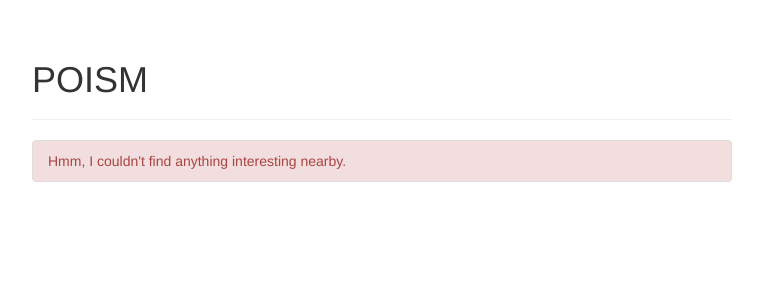
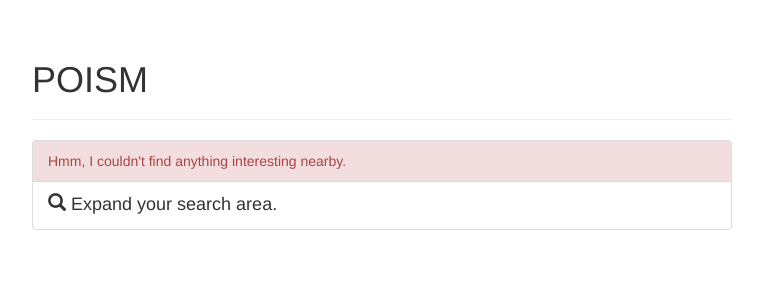
Before and after one commit to iandees/poism-py, a Flask app: page /edit/nearby in a window 1280 px wide. Shown: the top 300 px of the page, without its empty margins (258-1021 px from the left). Run offline with Flask 2, Linux system fonts and the light colour scheme; the visitor is signed in with stand-in values (Sample User, id 1); some libraries are stand-ins or nearby versions.

Commit message:
Allow for expanding the search radius

```diff
--- a/server.py
+++ b/server.py
@@ -61,12 +61,12 @@ def callback():
     return redirect(url_for('nearby'))
 
 
-def get_pois_around(lat, lon):
-    radius = 0.001
+def get_pois_around(lat, lon, radius):
     bbox = ','.join(map(str, [
         lat - radius, lon - radius,
         lat + radius, lon + radius
     ]))
+
     overpass_query = """[out:json][timeout:25];(
         node["name"]["leisure"]({bbox});
         way["name"]["leisure"]({bbox});
@@ -108,18 +108,25 @@ def nearby():
     if lon:
         lon = float(lon)
 
+    try:
+        radius = float(request.args.get('d') or 0.001)
+    except:
+        radius = 0.001
+
     if not lat or not lon:
         # Triggers geolocation on the browser
         pois = []
         request_geolocation = True
     else:
-        pois = get_pois_around(lat, lon)
+        pois = get_pois_around(lat, lon, radius)
         request_geolocation = False
 
     return render_template(
         'nearby.html',
         request_geolocation=request_geolocation,
         nearby_items=pois,
+        radius=radius,
+        next_radius=round(radius * 1.8, 4),
     )
 
 @app.route('/edit/<obj_type>/<int:obj_id>')
--- a/templates/nearby.html
+++ b/templates/nearby.html
@@ -52,6 +52,12 @@
 {% else %}
     <span class="list-group-item list-group-item-danger">Hmm, I couldn't find anything interesting nearby.</span>
 {% endfor %}
+    <a class="list-group-item" href="{{ url_for('nearby', lat=request.args.get('lat'), lon=request.args.get('lon'), d=next_radius) }}">
+        <h4 class="list-group-item-heading">
+            <span class="glyphicon glyphicon-search" aria-hidden="true"></span>
+            Expand your search area.
+        </h4>
+    </a>
 </div>
 
 {% endblock %}
```
